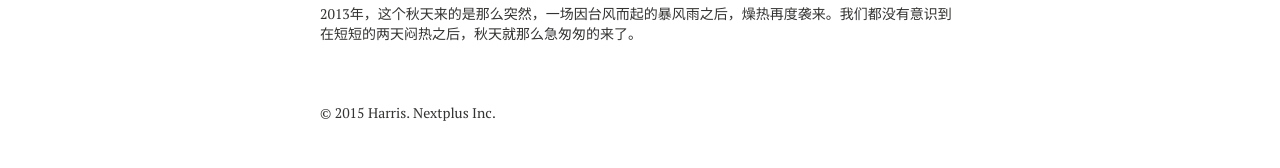
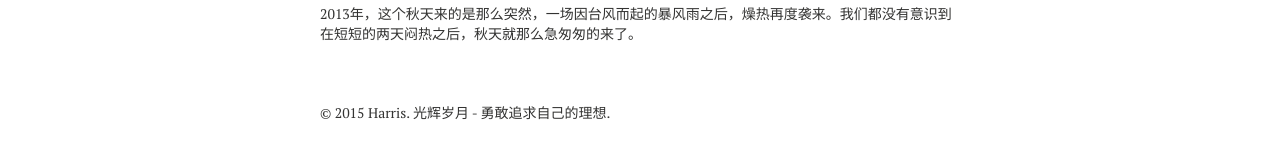
Before and after one commit to menthe/menthe.github.io, a Jekyll site: the page built from index.md, in a window 1280 px wide. Shown: the part 898-1066 px from the top of the page. Built offline with Jekyll 4.4.1, drawn with Linux system fonts in a browser that asks for light colours; nearby versions of some CDN libraries; part of the change alters nothing that is shown.

Commit message:
简单更新了一些页面的结构。

```diff
--- a/_config.yml
+++ b/_config.yml
@@ -21,7 +21,7 @@ kramdown:
   footnote_nr: 1
   entity_output: as_char
   toc_levels: 1..6
-  use_coderay: false
+  enable_coderay: false
 
 
 # Site owner
--- a/_includes/_footer.html
+++ b/_includes/_footer.html
@@ -12,4 +12,4 @@
 </div><!-- /.google-ads -->
 {% endif %}
 
-<span>&copy; {{ site.time | date: '%Y' }} {{ site.owner.name }}. Nextplus Inc.</span>
+<span>&copy; {{ site.time | date: '%Y' }} {{ site.owner.name }}. 光辉岁月 - 勇敢追求自己的理想.</span>
--- a/_includes/_scripts.html
+++ b/_includes/_scripts.html
@@ -4,18 +4,6 @@
 {% if site.owner.google.analytics %}
 <!-- Asynchronous Google Analytics snippet -->
 <script>
-  var _gaq = _gaq || [];
-  var pluginUrl =
- '//www.google-analytics.com/plugins/ga/inpage_linkid.js';
-  _gaq.push(['_require', 'inpage_linkid', pluginUrl]);
-  _gaq.push(['_setAccount', '{{ site.owner.google.analytics }}']);
-  _gaq.push(['_trackPageview']);
-
-  (function() {
-    var ga = document.createElement('script'); ga.type = 'text/javascript'; ga.async = true;
-    ga.src = ('https:' == document.location.protocol ? 'https://ssl' : 'http://www') + '.google-analytics.com/ga.js';
-    var s = document.getElementsByTagName('script')[0]; s.parentNode.insertBefore(ga, s);
-  })();
 </script>
 {% endif %}
 {% if page.comments %}
--- a/_layouts/post.html
+++ b/_layouts/post.html
@@ -56,7 +56,7 @@
 
 <div class="footer-wrap">
   <div class="related-articles">
-  <h4>You might also enjoy <small class="pull-right">(<a href="{{ site.url }}/posts/">View all posts</a>)</small></h4>
+  <h4>You might also enjoy <small class="pull-right"><a href="{{ site.url }}/posts/">View all posts</a></small></h4>
     <ul>
     {% for post in site.related_posts limit:3 %}
       <li><a href="{{ site.url }}{{ post.url }}" title="{{ post.title }}">{{ post.title }}</a></li>
```
Also changed, not shown: 1 other file.
